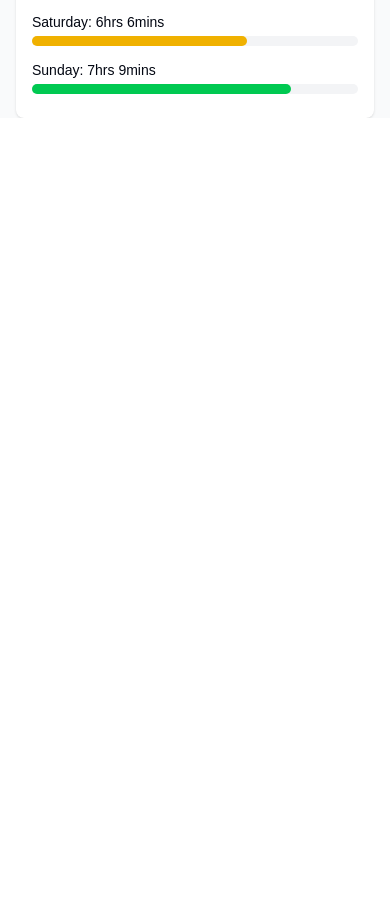
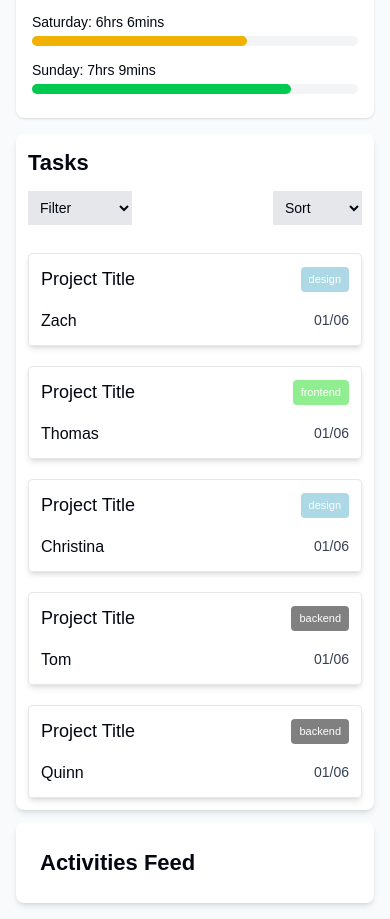
Before and after one commit to Jaycode01/DevCollab, a Next.js app: page /dashboard in a window 390 px wide. Shown: the part 1582-2501 px from the top of the page. Before the commit the page ends 1700 px from the top, so only its background shows below. Built offline with nearby package versions, Linux system fonts and the light colour scheme; no server answers; a web font is replaced by a local one.

Commit message:
worked on the tasks section --- i also worked on the responsiveness and sorting functions

```diff
--- a/package.json
+++ b/package.json
@@ -9,6 +9,7 @@
     "lint": "next lint"
   },
   "dependencies": {
+    "@dnd-kit/core": "^6.3.1",
     "@radix-ui/react-avatar": "^1.1.9",
     "@radix-ui/react-dialog": "^1.1.13",
     "@radix-ui/react-slot": "^1.2.2",
--- /dev/null
+++ b/src/app/components/tasks-and-activity.tsx
@@ -0,0 +1,136 @@
+"use client";
+import { useState } from "react";
+
+export default function TasksAndActivity() {
+  const [sorting, setSorting] = useState<string>("");
+
+  const taskCards = [
+    {
+      id: 1,
+      name: "Project Title",
+      assignee: "Zach",
+      date: "01/06",
+      tag: "design",
+    },
+    {
+      id: 2,
+      name: "Project Title",
+      assignee: "Thomas",
+      date: "01/06",
+      tag: "frontend",
+    },
+    {
+      id: 3,
+      name: "Project Title",
+      assignee: "Christina",
+      date: "01/06",
+      tag: "design",
+    },
+    {
+      id: 4,
+      name: "Project Title",
+      assignee: "Tom",
+      date: "01/06",
+      tag: "backend",
+    },
+    {
+      id: 5,
+      name: "Project Title",
+      assignee: "Quinn",
+      date: "01/06",
+      tag: "backend",
+    },
+  ];
+
+  const sortedCards = [...taskCards].sort((a, b) => {
+    if (!sorting) return 0;
+    if (a.tag === sorting && b.tag !== sorting) return -1;
+    if (a.tag !== sorting && b.tag === sorting) return 1;
+    return 0;
+  });
+
+  return (
+    <div className="flex flex-col md:flex-row w-full p-4 gap-3 md:gap-5">
+      <div className="w-full md:w-1/2 bg-white shadow-md rounded-md md:p-6 p-3">
+        <h3 className="md:text-[25px] text-[22px] font-bold">Tasks</h3>
+        <div>
+          <div className="flex flex-row justify-between mt-3">
+            <select
+              name="filter"
+              id="filter"
+              className="bg-gray-200 p-2 outline-0 text-sm"
+              defaultValue="default"
+            >
+              <option value="default" selected>
+                Filter
+              </option>
+              <option value="todo">Todo</option>
+              <option value="doing">Doing</option>
+              <option value="completed">Completed</option>
+            </select>
+            <select
+              name="sort"
+              id="sort"
+              className="bg-gray-200 p-2 outline-0 text-sm"
+              onChange={(e) => setSorting(e.target.value)}
+              defaultValue="default"
+            >
+              <option value="default">Sort</option>
+              <option value="design">design</option>
+              <option value="frontend">frontend</option>
+              <option value="backend">backend</option>
+            </select>
+          </div>
+
+          <div className="flex flex-col gap-5 mt-7">
+            {sortedCards.map((taskCard) => {
+              let bgColor = "";
+              let textColor = "#000";
+
+              if (taskCard.tag === "design") {
+                bgColor = "#ADD8E6";
+                textColor = "#fff";
+              } else if (taskCard.tag === "frontend") {
+                bgColor = "#90ee90";
+                textColor = "#fff";
+              } else if (taskCard.tag === "backend") {
+                bgColor = "#808080";
+                textColor = "#fff";
+              }
+
+              return (
+                <div
+                  key={taskCard.id}
+                  className="flex flex-col shadow-md rounded border p-3 gap-4"
+                >
+                  <div className="flex flex-row justify-between items-center">
+                    <h3 className="text-[18px]">{taskCard.name}</h3>
+                    <p
+                      className="text-[11px] px-2 py-1 rounded"
+                      style={{
+                        backgroundColor: bgColor,
+                        color: textColor,
+                      }}
+                    >
+                      {taskCard.tag}
+                    </p>
+                  </div>
+                  <div className="flex justify-between items-center">
+                    <p>{taskCard.assignee}</p>
+                    <p className="text-[14px] text-gray-700">{taskCard.date}</p>
+                  </div>
+                </div>
+              );
+            })}
+          </div>
+        </div>
+      </div>
+
+      <div className="w-full md:w-1/2 bg-white shadow-md rounded-md p-6">
+        <h3 className="md:text-[25px] text-[22px] font-bold">
+          Activities Feed
+        </h3>
+      </div>
+    </div>
+  );
+}
--- a/src/app/dashboard/page.tsx
+++ b/src/app/dashboard/page.tsx
@@ -7,6 +7,7 @@ import CompletedTasks from "../../../public/completed-tasks.svg";
 import TeamMembers from "../../../public/team-members.svg";
 import ProjectsSummary from "../components/projectsSummary";
 import HoursLogged from "../components/hours-logges";
+import TasksAndActivity from "../components/tasks-and-activity";
 
 export default function Dashboard() {
   return (
@@ -89,6 +90,8 @@ export default function Dashboard() {
             <HoursLogged />
           </div>
         </div>
+        {/* Third Section on the dashbaord page --- let's fucking gooooooo */}
+        <TasksAndActivity />
       </div>
     </>
   );
```
Also changed, not shown: 1 other file (tests, documents, lock files or other folders).
